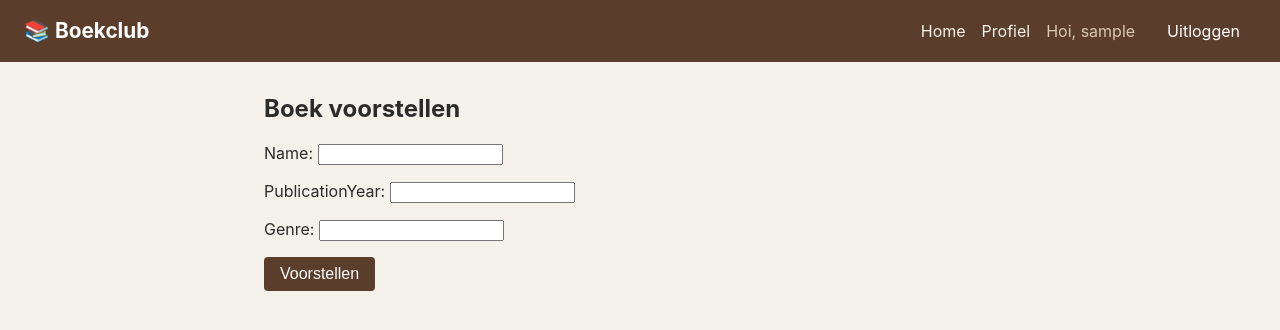
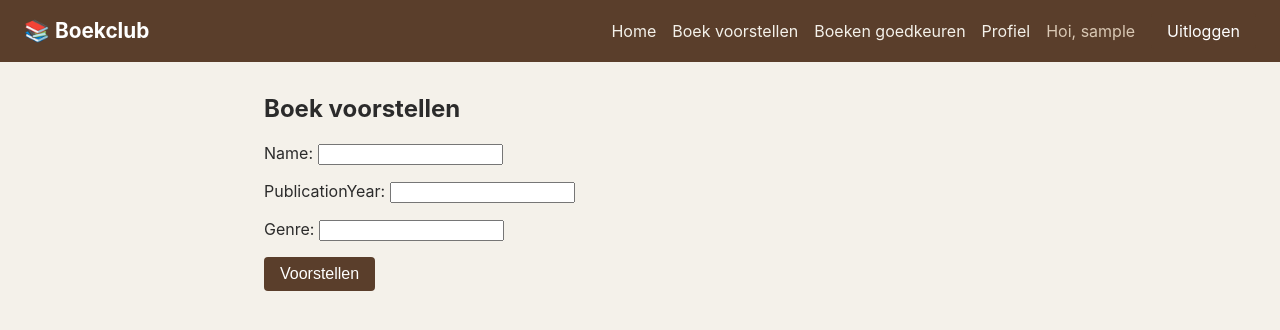
Before and after one commit to omidfayzihr/boekclub, a Django app: page /boek/toevoegen/ in a window 1280 px wide. Shown: the top 330 px of the page. Run offline with Django 4.2, Linux system fonts and the light colour scheme; the visitor is signed in with stand-in values (Sample User, id 1).

Commit message:
added: menu link

```diff
--- a/base/templates/base/menu.html
+++ b/base/templates/base/menu.html
@@ -3,6 +3,10 @@
     <div class="nav-links">
         <a href="{% url 'index' %}">Home</a>
         {% if user.is_authenticated %}
+            <a href="{% url 'boek_toevoegen' %}">Boek voorstellen</a>
+            {% if user.is_staff %}
+                <a href="{% url 'boeken_beheer' %}">Boeken goedkeuren</a>
+            {% endif %}
             <a href="{% url 'profiel' %}">Profiel</a>
             <span class="nav-user">Hoi, {{ user.username }}</span>
             <form method="post" action="{% url 'logout' %}" class="logout-form">
```
